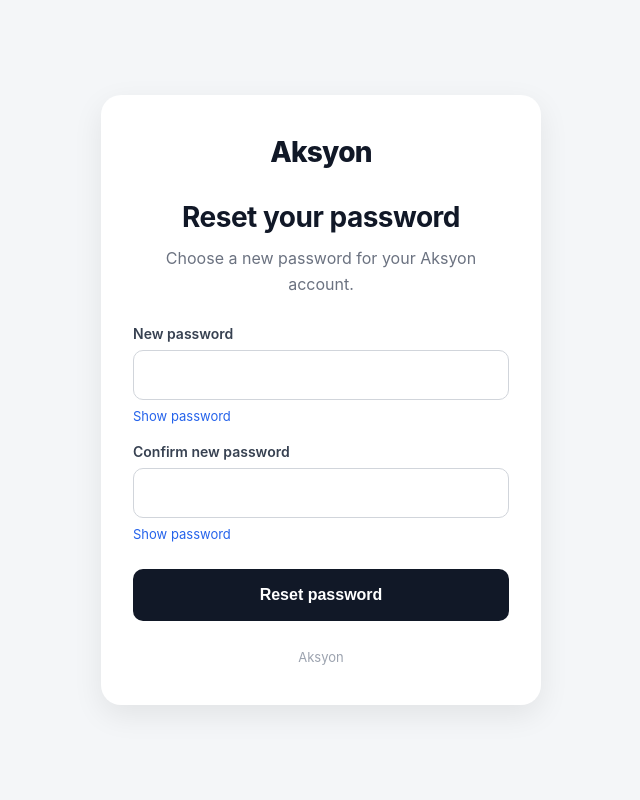
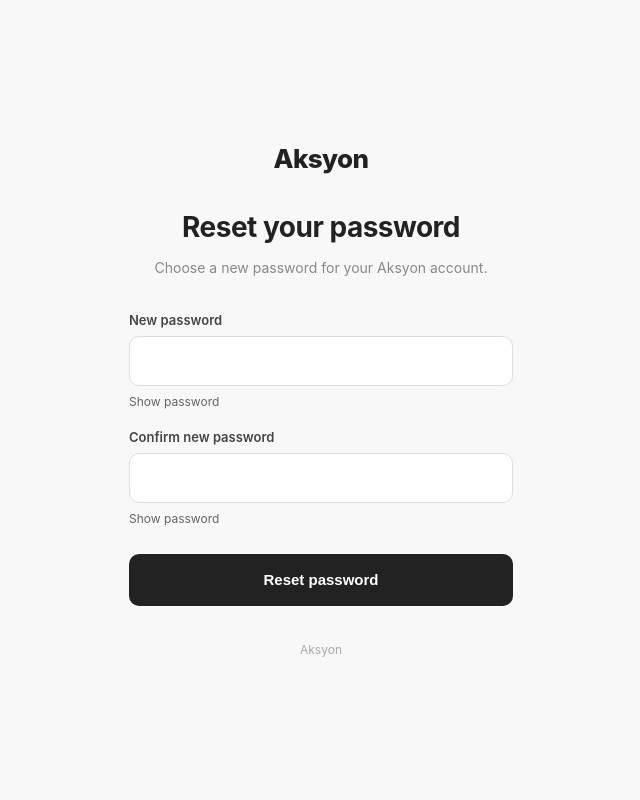
Before and after one commit to g2c405/Aksyon, a Django app: template users/templates/users/password_reset.html in a window 1280 px wide. Shown: the whole page, without its empty margins (319-959 px from the left). Run offline with Django 5.2, Linux system fonts and the light colour scheme; the template is opened without the code that fills it, so the values that code supplies are empty.

Commit message:
Fixed template

```diff
--- a/users/templates/users/password_reset.html
+++ b/users/templates/users/password_reset.html
@@ -1,4 +1,3 @@
-
 <!DOCTYPE html>
 <html lang="en">
 <head>
@@ -17,8 +16,8 @@
             min-height: 100vh;
             font-family: -apple-system, BlinkMacSystemFont,
                 "Segoe UI", Roboto, Helvetica, Arial, sans-serif;
-            background: #f4f6f8;
-            color: #1f2937;
+            background: #F8F8F8;
+            color: #222222;
             display: flex;
             align-items: center;
             justify-content: center;
@@ -31,70 +30,70 @@
         }
 
         .card {
-            background: #fff;
-            border-radius: 20px;
-            padding: 40px 32px;
-            box-shadow: 0 10px 30px rgba(0, 0, 0, 0.08);
+            background: #F8F8F8;
+            border-radius: 16px;
+            padding: 32px 28px;
         }
 
         .brand {
-            font-size: 28px;
+            font-size: 26px;
             font-weight: 800;
-            letter-spacing: -0.8px;
-            margin-bottom: 32px;
+            letter-spacing: -0.6px;
+            margin-bottom: 36px;
             text-align: center;
-            color: #111827;
+            color: #222222;
         }
 
         .icon {
-            width: 72px;
-            height: 72px;
+            width: 68px;
+            height: 68px;
             border-radius: 50%;
             display: flex;
             align-items: center;
             justify-content: center;
             margin: 0 auto 24px;
-            font-size: 34px;
+            font-size: 32px;
             font-weight: 700;
         }
 
         .icon.success {
-            background: #dcfce7;
-            color: #16a34a;
+            background: #E8F5E9;
+            color: #2E7D32;
         }
 
         .icon.error {
-            background: #fee2e2;
-            color: #dc2626;
+            background: #FDECEC;
+            color: #C62828;
         }
 
         h1 {
             margin: 0 0 12px;
             font-size: 28px;
-            line-height: 1.2;
+            line-height: 1.25;
             letter-spacing: -0.5px;
             text-align: center;
-            color: #111827;
+            color: #222222;
+            font-weight: 700;
         }
 
         .description {
-            margin: 0 0 28px;
-            font-size: 16px;
+            margin: 0 0 32px;
+            font-size: 14px;
             line-height: 1.6;
             text-align: center;
-            color: #6b7280;
+            color: #888888;
         }
 
         .field {
-            margin-bottom: 18px;
+            margin-bottom: 20px;
         }
 
         label {
             display: block;
             margin-bottom: 8px;
-            font-size: 14px;
+            font-size: 13px;
             font-weight: 600;
-            color: #374151;
+            color: #444444;
         }
 
         .password-wrapper {
@@ -106,28 +105,39 @@
             width: 100%;
             min-height: 50px;
             padding: 12px 14px;
-            border: 1px solid #d1d5db;
+            border: 1px solid #DDDDDD;
             border-radius: 10px;
             font: inherit;
-            background: #fff;
-            color: #111827;
+            font-size: 14px;
+            background: #FFFFFF;
+            color: #222222;
+            transition: border-color 0.2s ease;
         }
 
         input:focus {
-            outline: 2px solid #2563eb;
-            outline-offset: 1px;
-            border-color: #2563eb;
+            outline: none;
+            border-color: #888888;
+            box-shadow: 0 0 0 2px rgba(136, 136, 136, 0.12);
+        }
+
+        input::placeholder {
+            color: #AAAAAA;
         }
 
         .toggle-password {
+            display: block;
             margin-top: 8px;
             padding: 0;
             border: 0;
             background: none;
-            color: #2563eb;
+            color: #666666;
             font: inherit;
-            font-size: 13px;
+            font-size: 12px;
             cursor: pointer;
+        }
+
+        .toggle-password:hover {
+            color: #222222;
         }
 
         .button {
@@ -136,45 +146,80 @@
             margin-top: 8px;
             border: 0;
             border-radius: 10px;
-            background: #111827;
-            color: #fff;
-            font-size: 16px;
+            background: #222222;
+            color: #FFFFFF;
+            font-size: 15px;
             font-weight: 600;
             cursor: pointer;
+            transition: opacity 0.2s ease;
         }
 
+        .button-content {
+            display: flex;
+            align-items: center;
+            justify-content: center;
+            gap: 10px;
+        }
+
+        .spinner {
+            display: none;
+            width: 17px;
+            height: 17px;
+            border: 2px solid rgba(255, 255, 255, 0.4);
+            border-top-color: #FFFFFF;
+            border-radius: 50%;
+            animation: spin 0.7s linear infinite;
+        }
+
+        .button.is-loading .spinner {
+            display: inline-block;
+        }
+
+        @keyframes spin {
+            to {
+                transform: rotate(360deg);
+            }
+        }
+
+
         .button:hover {
-            background: #1f2937;
+            opacity: 0.88;
+        }
+
+        .button:focus-visible,
+        .toggle-password:focus-visible {
+            outline: 2px solid #888888;
+            outline-offset: 3px;
         }
 
         .button:disabled {
-            opacity: 0.6;
+            opacity: 0.55;
             cursor: not-allowed;
         }
 
         .message {
             margin: 0 0 20px;
-            padding: 12px;
+            padding: 12px 14px;
             border-radius: 10px;
-            font-size: 14px;
+            font-size: 13px;
             line-height: 1.5;
         }
 
         .message.error {
-            background: #fef2f2;
-            color: #b91c1c;
+            background: #FDECEC;
+            color: #C62828;
         }
 
         .message.success {
-            background: #f0fdf4;
-            color: #166534;
+            background: #E8F5E9;
+            color: #2E7D32;
         }
 
         .footer {
-            margin-top: 28px;
+            margin-top: 36px;
             text-align: center;
-            font-size: 13px;
-            color: #9ca3af;
+            font-size: 12px;
+            color: #AAAAAA;
         }
 
         @media (max-width: 480px) {
@@ -183,16 +228,20 @@
             }
 
             .card {
-                padding: 32px 24px;
-                border-radius: 18px;
+                padding: 28px 12px;
             }
 
             .brand {
-                margin-bottom: 28px;
+                margin-bottom: 32px;
             }
 
             h1 {
-                font-size: 25px;
+                font-size: 26px;
+            }
+
+            .description {
+                font-size: 14px;
+                padding: 0 8px;
             }
         }
     </style>
@@ -278,8 +327,11 @@
                             </button>
                         </div>
 
-                        <button class="button" type="submit">
-                            Reset password
+                        <button class="button" id="resetButton" type="submit">
+                            <span class="button-content">
+                                <span class="spinner" aria-hidden="true"></span>
+                                <span class="button-text">Reset password</span>
+                            </span>
                         </button>
                     </form>
                 {% endif %}
@@ -290,6 +342,7 @@
     </main>
 
     <script>
+        // Show/hide password
         document.querySelectorAll(".toggle-password").forEach((button) => {
             button.addEventListener("click", () => {
                 const input = document.getElementById(button.dataset.target);
@@ -302,6 +355,31 @@
                 button.setAttribute("aria-pressed", String(!showing));
             });
         });
+
+        // Reset password loading state
+        const resetForm = document.querySelector("form");
+        const resetButton = document.getElementById("resetButton");
+
+        if (resetForm && resetButton) {
+            resetForm.addEventListener("submit", (event) => {
+                // Prevent duplicate submissions.
+                if (resetButton.disabled) {
+                    event.preventDefault();
+                    return;
+                }
+
+                // Let native required-field validation run first.
+                if (!resetForm.checkValidity()) {
+                    return;
+                }
+
+                resetButton.disabled = true;
+                resetButton.classList.add("is-loading");
+
+                resetButton.querySelector(".button-text").textContent =
+                    "Resetting password...";
+            });
+        }
     </script>
 </body>
 </html>
```
